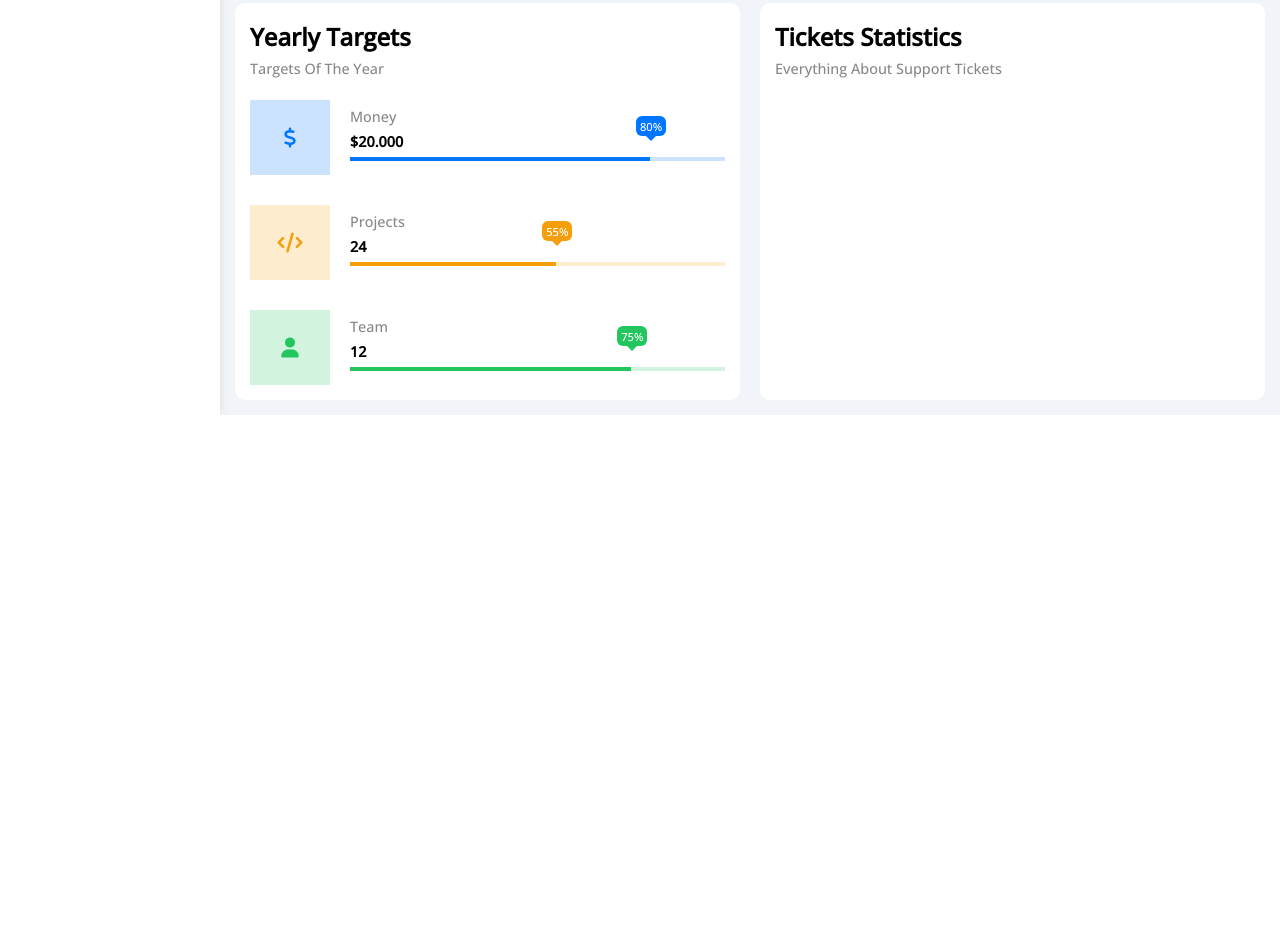
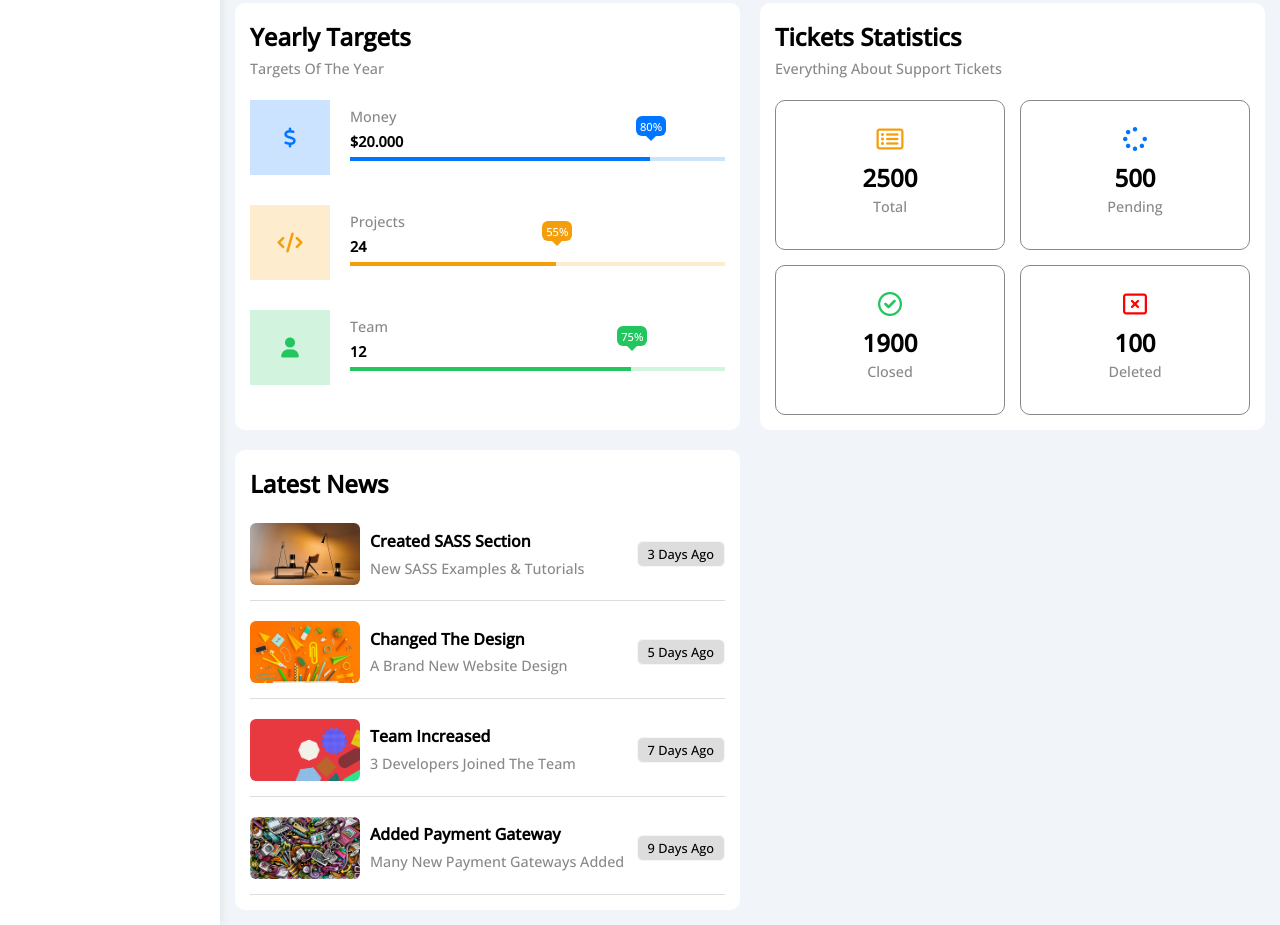
Before and after one commit to ThunderboltForEver/Dashboard, a plain HTML site: page index.html in a window 1280 px wide. Shown: the part 554-1479 px from the top of the page. Before the commit the page ends 969 px from the top, so only its background shows below. Drawn offline with nearby package versions, Linux system fonts and the light colour scheme.

Commit message:
Added Some Sections

```diff
--- a/css/style.css
+++ b/css/style.css
@@ -625,3 +625,101 @@ main .main-content .title::after {
   .tipTop::before {
   border-color: var(--green-color) transparent transparent transparent;
 }
+.main-content-boxes .box .fourth-box-section2 {
+  padding-top: var(--secondary-paddind);
+  display: grid;
+  grid-template-columns: repeat(2, minmax(200px, 1fr));
+  gap: var(--third-paddind);
+}
+@media (max-width: 767px) {
+  .main-content-boxes .box .fourth-box-section2 {
+    grid-template-columns: 1fr;
+  }
+}
+.main-content-boxes .box .fourth-box-section2 .small-box {
+  height: 150px;
+  display: flex;
+  flex-direction: column;
+  justify-content: center;
+  align-items: center;
+  gap: var(--fourth-paddind);
+  border: 1px solid var(--third-color);
+  border-radius: var(--first-radius);
+  -webkit-border-radius: var(--first-radius);
+  -moz-border-radius: var(--first-radius);
+  -ms-border-radius: var(--first-radius);
+  -o-border-radius: var(--first-radius);
+}
+.main-content-boxes .box .fourth-box-section2 .small-box i {
+  font-size: 1.5rem;
+  color: var(--orange-color);
+}
+.main-content-boxes .box .fourth-box-section2 .small-box:nth-child(2) i {
+  color: var(--blue-color);
+}
+.main-content-boxes .box .fourth-box-section2 .small-box:nth-child(3) i {
+  color: var(--green-color);
+}
+.main-content-boxes .box .fourth-box-section2 .small-box:nth-child(4) i {
+  color: red;
+}
+.main-content-boxes .box .fourth-box-section2 .small-box span {
+  font-weight: bold;
+  font-size: 1.5rem;
+}
+.main-content-boxes .box .fourth-box-section2 .small-box p {
+  color: var(--third-color);
+  font-size: 0.9rem;
+  transform: translateY(-7px);
+  -webkit-transform: translateY(-7px);
+  -moz-transform: translateY(-7px);
+  -ms-transform: translateY(-7px);
+  -o-transform: translateY(-7px);
+}
+.main-content-boxes .box .latest-news-section2 {
+  display: flex;
+  align-items: center;
+  padding-top: var(--secondary-paddind);
+  padding-bottom: var(--third-paddind);
+  border-bottom: 1px solid #ddd;
+}
+@media (max-width: 767px) {
+  .main-content-boxes .box .latest-news-section2 {
+    flex-direction: column;
+    gap: calc(var(--fifth-padding) - 2px);
+  }
+}
+.main-content-boxes .box .latest-news-section2 img {
+  width: 110px;
+  margin-right: var(--fourth-margin);
+  border-radius: var(--secondary-radius);
+  -webkit-border-radius: var(--secondary-radius);
+  -moz-border-radius: var(--secondary-radius);
+  -ms-border-radius: var(--secondary-radius);
+  -o-border-radius: var(--secondary-radius);
+}
+.main-content-boxes .box .latest-news-section2 .latest-news-section2-info {
+  flex: 1;
+  line-height: 1.8;
+}
+@media (max-width: 767px) {
+  .main-content-boxes .box .latest-news-section2 .latest-news-section2-info {
+    text-align: center;
+  }
+}
+.main-content-boxes .box .latest-news-section2 .latest-news-section2-info p {
+  font-size: 0.9rem;
+  color: var(--third-color);
+}
+.main-content-boxes .box .latest-news-section2 span {
+  padding: 3px var(--fourth-paddind);
+  font-size: 0.8rem;
+  font-weight: 500;
+  background-color: #ddd;
+  border: 1px solid var(--secondary-color);
+  border-radius: var(--secondary-radius);
+  -webkit-border-radius: var(--secondary-radius);
+  -moz-border-radius: var(--secondary-radius);
+  -ms-border-radius: var(--secondary-radius);
+  -o-border-radius: var(--secondary-radius);
+}
--- a/index.html
+++ b/index.html
@@ -200,6 +200,74 @@
                   <p>Everything About Support Tickets</p>
                 </div>
               </div>
+              <div class="fourth-box-section2">
+                <div class="small-box">
+                  <i class="fa-regular fa-rectangle-list fa-2x mb-10"></i>
+                  <span>2500</span>
+                  <p>Total</p>
+                </div>
+
+                <div class="small-box">
+                  <i class="fa-solid fa-spinner fa-2x mb-10"></i>
+                  <span>500</span>
+                  <p>Pending</p>
+                </div>
+
+                <div class="small-box">
+                  <i class="fa-regular fa-circle-check fa-2x mb-10"></i>
+                  <span>1900</span>
+                  <p>Closed</p>
+                </div>
+
+                <div class="small-box">
+                  <i class="fa-regular fa-rectangle-xmark fa-2x mb-10"></i>
+                  <span>100</span>
+                  <p>Deleted</p>
+                </div>
+              </div>
+            </div>
+
+            <div class="box">
+              <div class="box-section1">
+                <div class="box-title">
+                  <h2>Latest News</h2>
+                </div>
+              </div>
+              <div class="latest-news-section2">
+                <img src="./images/news-01.png" alt="" />
+                <div class="latest-news-section2-info">
+                  <h4>Created SASS Section</h4>
+                  <p>New SASS Examples & Tutorials</p>
+                </div>
+                <span>3 Days Ago</span>
+              </div>
+
+              <div class="latest-news-section2">
+                <img src="./images/news-02.png" alt="" />
+                <div class="latest-news-section2-info">
+                  <h4>Changed The Design</h4>
+                  <p>A Brand New Website Design</p>
+                </div>
+                <span>5 Days Ago</span>
+              </div>
+
+              <div class="latest-news-section2">
+                <img src="./images/news-03.png" alt="" />
+                <div class="latest-news-section2-info">
+                  <h4>Team Increased</h4>
+                  <p>3 Developers Joined The Team</p>
+                </div>
+                <span>7 Days Ago</span>
+              </div>
+
+              <div class="latest-news-section2">
+                <img src="./images/news-04.png" alt="" />
+                <div class="latest-news-section2-info">
+                  <h4>Added Payment Gateway</h4>
+                  <p>Many New Payment Gateways Added</p>
+                </div>
+                <span>9 Days Ago</span>
+              </div>
             </div>
           </div>
         </div>
```
